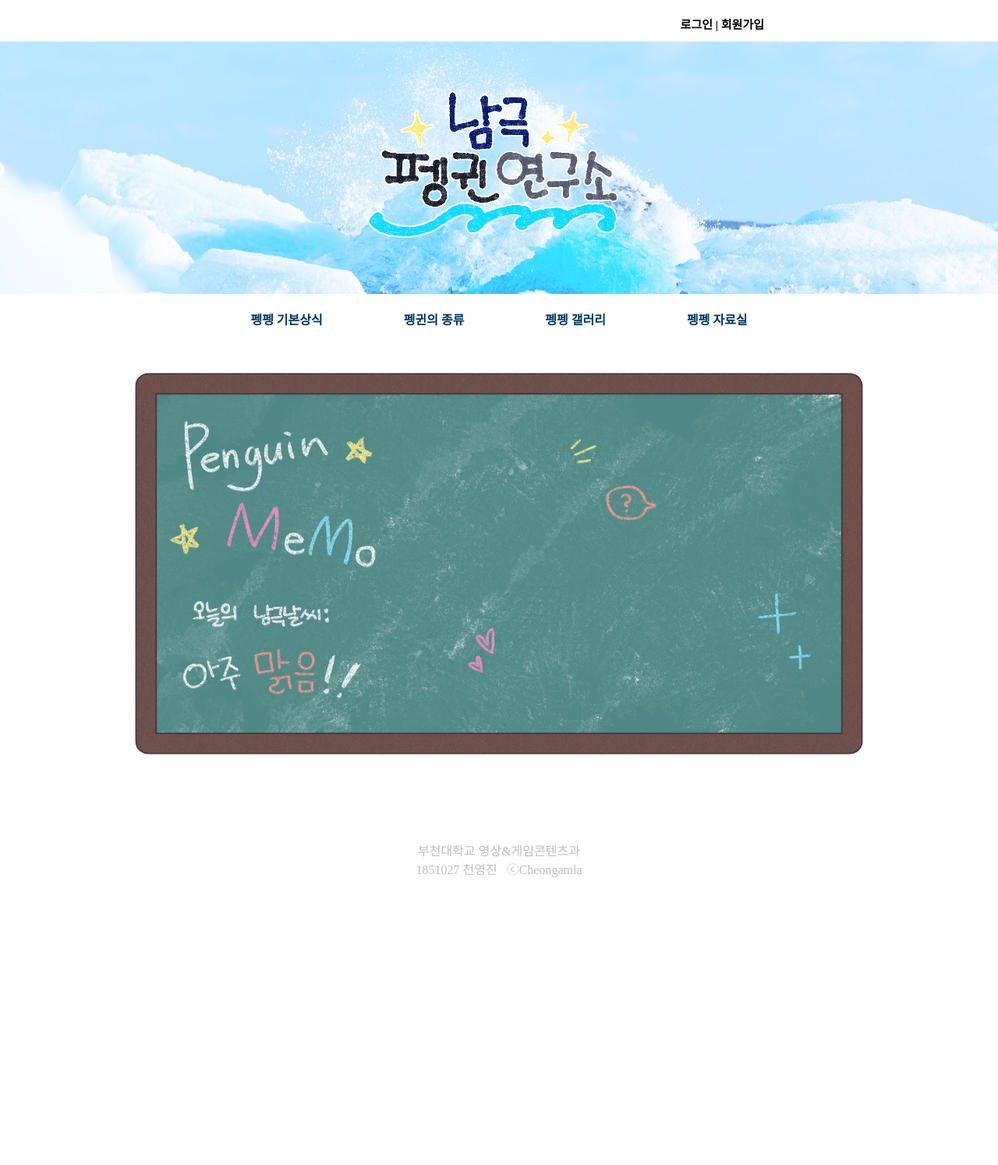
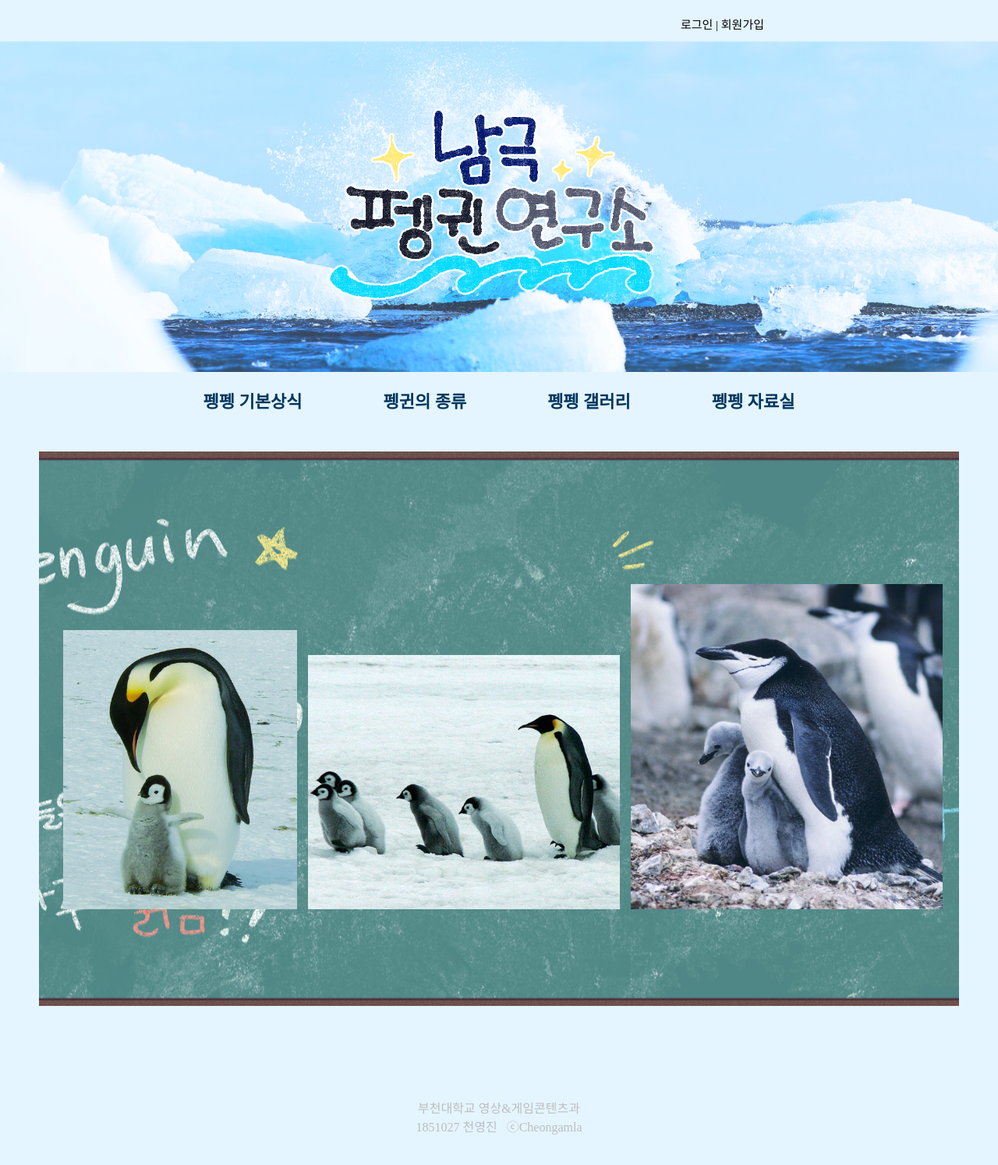
Before and after one commit to Cheongamja/Cheongamja.github.io, a plain HTML site: page index.html in a window 1280 px wide. Shown: the whole page at 78% size. Before the commit the page ends 1226 px from the top, so only its background shows below. Drawn offline with Linux system fonts and the light colour scheme.

Commit message:
Update index.html

```diff
--- a/index.html
+++ b/index.html
@@ -11,13 +11,13 @@
 			clear: both;
 		}
 		body{
+			background-color: #e4f5ff;
 			text-align: center;
 			margin: 0 auto;
 			margin-top: 20px
 		}
 		#login{
 			font-size: 15px;
-			font-weight: bold;
 			text-align: right;
 			margin-right: 300px;
 		}
@@ -41,22 +41,36 @@
 		}
 		.dropdown{
 			display: inline-block;
+			font-size: 22px;
+			font-weight: bold;
 		}
 		.dropdown-content{
 			display: none;
 			position: absolute;
-			background-color: #C6FFFD;
+			background-color: #c3f2f9;
 			width: 100px;
 			padding: 12px 16px;
+			font-size: 16px;
 		}
 		.dropdown:hover .dropdown-content{
 			display: block;
+		}
+		nav p{
+			margin: 7px;
 		}
 		#address{
 			color: #BDBDBD;
 		}
 		section{
 			margin: 50px;
+		}
+		#memo{
+			background-image: url(./ing/goof.png);
+			background-repeat: no-repeat;
+			background-position: center center;
+		}
+		#memo img{
+			margin: 170px 0 120px 10px;
 		}
 		footer{
 			margin: 100px;
@@ -66,7 +80,7 @@
 <body>
 	<header>
 		<p id="login">로그인 | 회원가입</p>
-		<div id="title"><a href="index.html"><img src="./ing/title2.png" width="30%"></a></div>
+		<div id="title"><a href="index.html"><img src="./ing/title2.png" width="500"></a></div>
 	</header>
 	<div class="clear"></div>
 	<nav>
@@ -91,8 +105,8 @@
 			<li>
 				<div class="dropdown">펭펭 갤러리
 					<div class="dropdown-content">
-						<p>Photo</p>
-						<p>Drowing</p>
+						<p><a href="page4.html">Photo</a></p>
+						<p><a href="page5.html">Drowing</a></p>
 						<p>기타</p>
 					</div>
 				</div></li>
@@ -108,10 +122,13 @@
 	</nav>
 	<div class="clear"></div>
 	<section>
-		<img src="./ing/goof.png" width="80%">
+		<div id=memo>
+			<img src="./ing/peng1.png" width="300"> <img src="./ing/peng2.png" width="400"> <img src="./ing/peng3.png" width="400">
+		</div>
 	</section>
 	<div class="clear"></div>
 	<footer>
+		<div><img src=""></div>
 		<div id="address">
 			부천대학교 영상&게임콘텐츠과<br>
 			1851027 천영진 &nbsp; ⓒCheongamla
```
